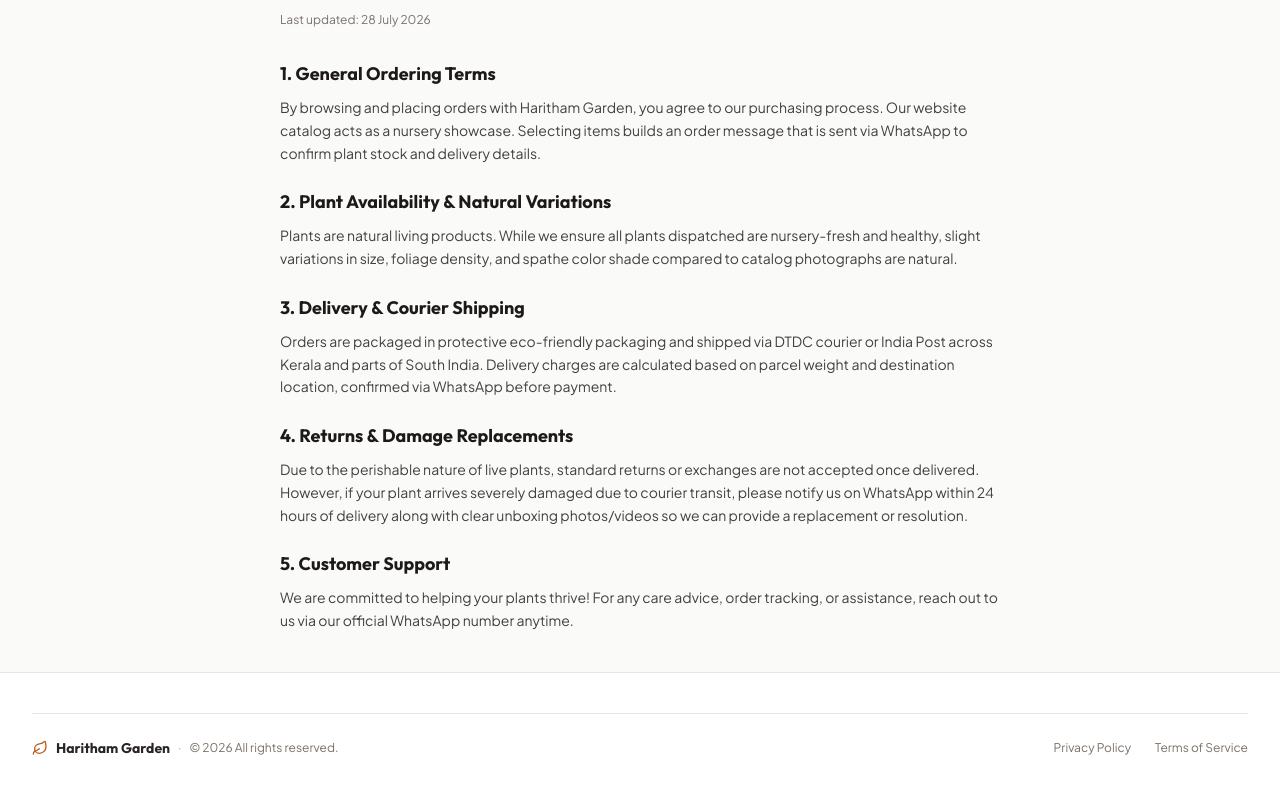
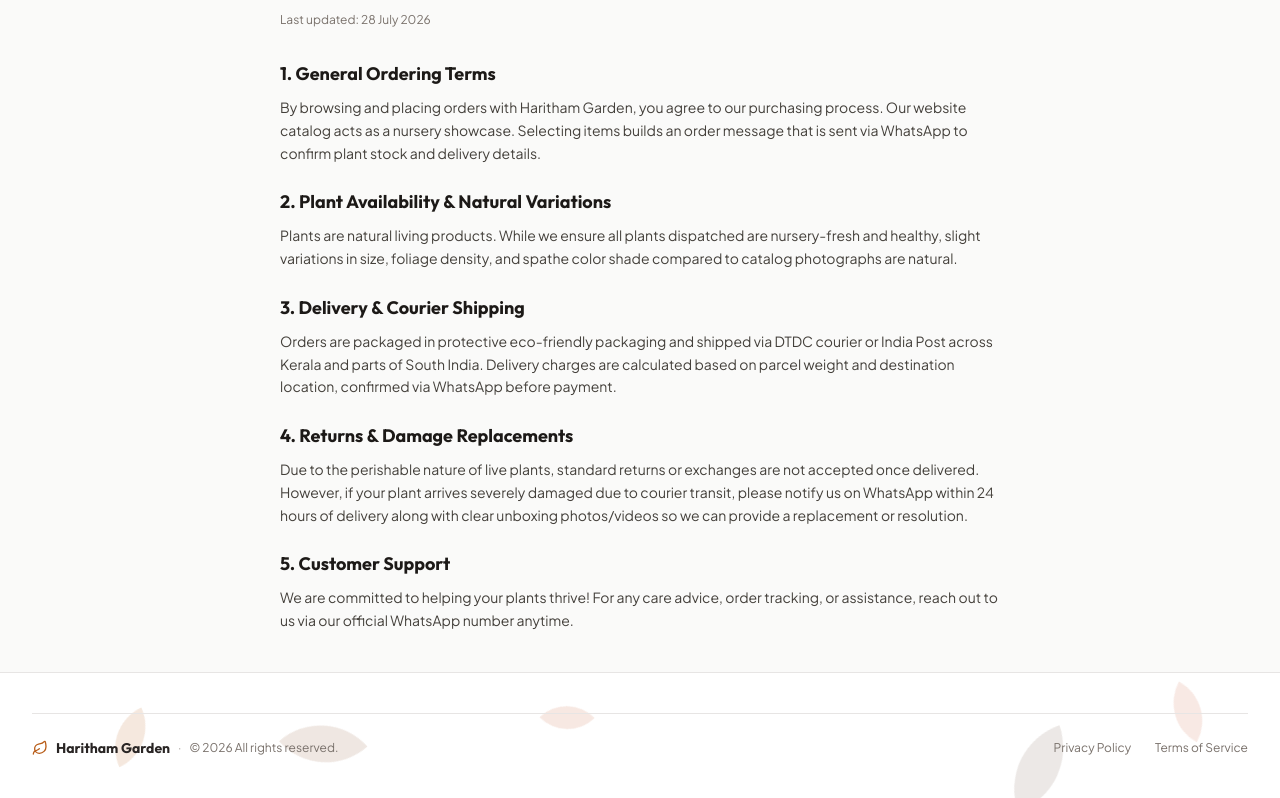
Before and after one commit to elo0008/Haritham-Garden, a Next.js app: page /terms in a window 1280 px wide. Shown: the part 214-1012 px from the top of the page. Built offline with nearby package versions, Linux system fonts and the light colour scheme; no server answers; the database is empty.

Commit message:
UI Polishing

```diff
--- a/components/CarouselSection.tsx
+++ b/components/CarouselSection.tsx
@@ -4,6 +4,7 @@
 import type { CarouselSectionSettings, CarouselSlide } from "@/lib/types";
 import { ChevronLeft, ChevronRight } from "lucide-react";
 import { motion, useReducedMotion } from "framer-motion";
+import { FloatingLeaves } from "./FloatingLeaves";
 
 interface CarouselSectionProps {
   settings?: CarouselSectionSettings;
@@ -90,8 +91,9 @@
       whileInView={{ opacity: 1, y: 0 }}
       viewport={{ once: true, amount: 0.1 }}
       transition={{ duration: 0.35, ease: "easeOut" }}
-      className="w-full mb-16 pt-8 border-t border-stone-200 dark:border-stone-800"
+      className="w-full mb-16 pt-8 border-t border-stone-200 dark:border-stone-800 relative overflow-hidden"
     >
+      <FloatingLeaves />
       {/* CSS Keyframe Style for Slow Ken Burns Zoom */}
       <style jsx>{`
         @keyframes kenBurnsZoom {
@@ -150,7 +152,7 @@
           dragConstraints={{ left: 0, right: 0 }}
           dragElastic={0.2}
           onDragEnd={handleDragEnd}
-          className="relative w-full h-full flex flex-col justify-center items-center cursor-grab active:cursor-grabbing"
+          className="relative w-full h-full flex flex-col justify-end items-start cursor-grab active:cursor-grabbing"
         >
           {/* Background Image with Clean Ken Burns Zoom restarting on slide change */}
           {currentSlide.background_image ? (
@@ -167,21 +169,21 @@
             <div className="absolute inset-0 bg-stone-900 pointer-events-none" />
           )}
 
-          {/* Gradient Overlay matching Hero design language */}
-          <div className="absolute inset-0 bg-gradient-to-b from-stone-950/60 via-stone-950/45 to-stone-950/75 pointer-events-none" />
+          {/* Gradient Scrim Overlay for Legibility (Bottom-left focused) */}
+          <div className="absolute inset-0 bg-gradient-to-t from-stone-950/90 via-stone-950/50 to-transparent sm:bg-gradient-to-tr sm:from-stone-950/90 sm:via-stone-950/50 sm:to-transparent pointer-events-none" />
 
-          {/* Centered Slide Content matching Hero typography scale & badges */}
+          {/* Bottom-Left Aligned Slide Content matching Hero typography scale & badges */}
           <div
-            className={`relative z-10 my-auto flex flex-col items-center text-center max-w-3xl mx-auto px-6 py-8 transition-opacity duration-300 pointer-events-none ${
+            className={`relative z-10 max-w-2xl px-6 sm:px-12 md:pl-16 pb-14 sm:pb-16 pt-8 text-left flex flex-col items-start transition-opacity duration-300 pointer-events-none ${
               isFading ? "opacity-0" : "opacity-100"
             }`}
           >
             {currentSlide.tag_label?.trim() && (
-              <span className="bg-botanical-600/90 text-botanical-50 text-xs font-semibold px-3.5 py-1.5 rounded-full uppercase tracking-wider mb-4 inline-block backdrop-blur-xs shadow-2xs">
+              <span className="bg-botanical-600/90 text-botanical-50 text-xs font-semibold px-3.5 py-1.5 rounded-full uppercase tracking-wider mb-3.5 inline-block backdrop-blur-xs shadow-2xs">
                 {sanitizeText(currentSlide.tag_label.trim())}
               </span>
             )}
-            <h3 className="font-heading text-3xl sm:text-5xl font-bold tracking-tight mb-4 leading-tight text-white max-w-3xl drop-shadow-sm">
+            <h3 className="font-heading text-3xl sm:text-5xl font-bold tracking-tight mb-3 sm:mb-4 leading-tight text-white max-w-2xl drop-shadow-sm">
               {sanitizeText(currentSlide.title)}
             </h3>
             <p className="text-stone-200 text-sm sm:text-base font-normal leading-relaxed max-w-xl drop-shadow-sm">
--- /dev/null
+++ b/components/FloatingLeaves.tsx
@@ -0,0 +1,70 @@
+"use client";
+
+interface FloatingLeavesProps {
+  className?: string;
+}
+
+export function FloatingLeaves({ className = "" }: FloatingLeavesProps) {
+  return (
+    <div
+      className={`absolute inset-0 overflow-hidden pointer-events-none z-0 ${className}`}
+      aria-hidden="true"
+    >
+      <style jsx>{`
+        @keyframes floatLeafRise {
+          0% {
+            transform: translate3d(0, 105%, 0) rotate(0deg) scale(0.9);
+            opacity: 0;
+          }
+          10% {
+            opacity: 1;
+          }
+          90% {
+            opacity: 1;
+          }
+          100% {
+            transform: translate3d(24px, -10%, 0) rotate(360deg) scale(1.1);
+            opacity: 0;
+          }
+        }
+        .floating-leaf-item {
+          position: absolute;
+          border-radius: 0% 100% 0% 100% / 0% 100% 0% 100%;
+          animation: floatLeafRise linear infinite;
+          will-change: transform, opacity;
+          pointer-events: none;
+        }
+        @media (prefers-reduced-motion: reduce) {
+          .floating-leaf-item {
+            animation: none !important;
+            display: none !important;
+          }
+        }
+      `}</style>
+      <div
+        className="floating-leaf-item w-12 h-12 bg-botanical-600/14 dark:bg-botanical-500/7 left-[8%]"
+        style={{ animationDuration: "28s", animationDelay: "0s" }}
+      />
+      <div
+        className="floating-leaf-item w-16 h-16 bg-botanical-800/12 dark:bg-botanical-400/6 left-[22%]"
+        style={{ animationDuration: "34s", animationDelay: "-8s" }}
+      />
+      <div
+        className="floating-leaf-item w-10 h-10 bg-terracotta/14 dark:bg-terracotta/7 left-[42%]"
+        style={{ animationDuration: "24s", animationDelay: "-4s" }}
+      />
+      <div
+        className="floating-leaf-item w-14 h-14 bg-botanical-700/13 dark:bg-botanical-500/6 left-[60%]"
+        style={{ animationDuration: "32s", animationDelay: "-14s" }}
+      />
+      <div
+        className="floating-leaf-item w-18 h-18 bg-botanical-900/10 dark:bg-botanical-300/6 left-[78%]"
+        style={{ animationDuration: "36s", animationDelay: "-2s" }}
+      />
+      <div
+        className="floating-leaf-item w-11 h-11 bg-terracotta/13 dark:bg-terracotta/7 left-[90%]"
+        style={{ animationDuration: "26s", animationDelay: "-10s" }}
+      />
+    </div>
+  );
+}
--- a/components/Footer.tsx
+++ b/components/Footer.tsx
@@ -5,6 +5,7 @@
 import type { SiteSettings } from "@/lib/types";
 import { Leaf, MapPin, Phone, Truck, ExternalLink } from "lucide-react";
 import { motion, useReducedMotion } from "framer-motion";
+import { FloatingLeaves } from "./FloatingLeaves";
 
 interface FooterProps {
   settings?: SiteSettings;
@@ -144,9 +145,10 @@
       whileInView={{ opacity: 1, y: 0 }}
       viewport={{ once: true, amount: 0.1 }}
       transition={{ duration: 0.28, ease: "easeOut" }}
-      className="bg-white dark:bg-stone-950 border-t border-stone-200 dark:border-stone-800 text-stone-600 dark:text-stone-400 py-10 mt-auto transition-colors duration-300"
+      className="bg-white dark:bg-stone-950 border-t border-stone-200 dark:border-stone-800 text-stone-600 dark:text-stone-400 py-10 mt-auto transition-colors duration-300 relative overflow-hidden"
     >
-      <div className="max-w-7xl mx-auto px-4 sm:px-6 lg:px-8 space-y-8">
+      <FloatingLeaves />
+      <div className="relative z-10 max-w-7xl mx-auto px-4 sm:px-6 lg:px-8 space-y-8">
         {/* ── Top Row of Info Cards (Centered Flex Wrap) ───────────────── */}
         {showCards && (
           <div className="flex flex-wrap items-center justify-center gap-4">
--- a/components/PlantCatalog.tsx
+++ b/components/PlantCatalog.tsx
@@ -23,6 +23,7 @@
 import { ShoppingBag, PackageCheck, ArrowUpDown, Check, Menu, X, Home, Sprout, Sparkles } from "lucide-react";
 import { motion, AnimatePresence, useReducedMotion } from "framer-motion";
 import { CustomDropdown } from "./CustomDropdown";
+import { FloatingLeaves } from "./FloatingLeaves";
 
 interface PlantCatalogProps {
   plants: Plant[];
@@ -332,7 +333,8 @@
       {heroBanner && <HeroBannerDisplay banner={heroBanner} />}
 
       {/* Main Content Area */}
-      <main className={`flex-grow max-w-7xl mx-auto px-4 sm:px-6 lg:px-8 pb-8 sm:pb-12 w-full ${heroBanner ? "pt-6 sm:pt-8" : "pt-20 sm:pt-24"}`}>
+      <main className={`flex-grow max-w-7xl mx-auto px-4 sm:px-6 lg:px-8 pb-8 sm:pb-12 w-full relative overflow-hidden ${heroBanner ? "pt-6 sm:pt-8" : "pt-20 sm:pt-24"}`}>
+        <FloatingLeaves />
         {/* Filters Section Bar */}
         <motion.div
           initial={shouldReduceMotion ? false : { opacity: 0, y: 12 }}
```
Also changed, not shown: components/HeroBannerDisplay.tsx (+26 -34 lines).
